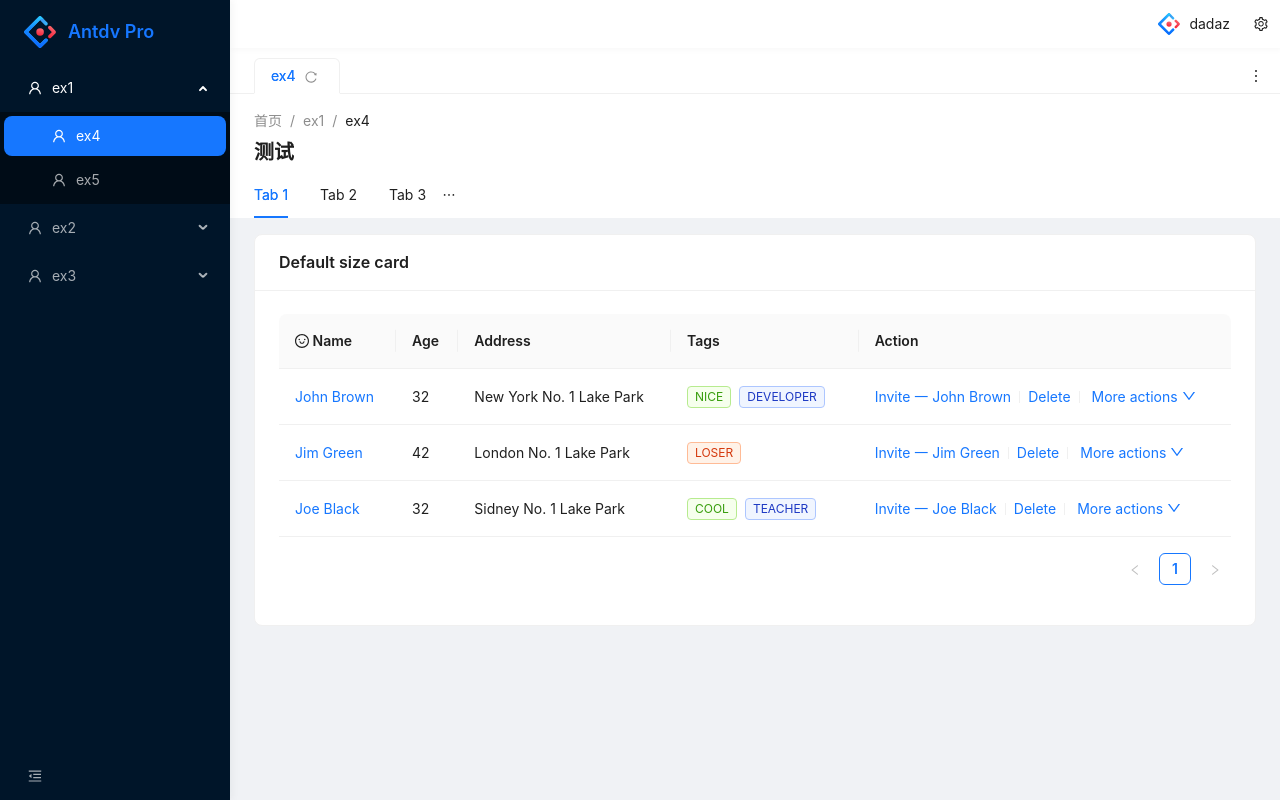
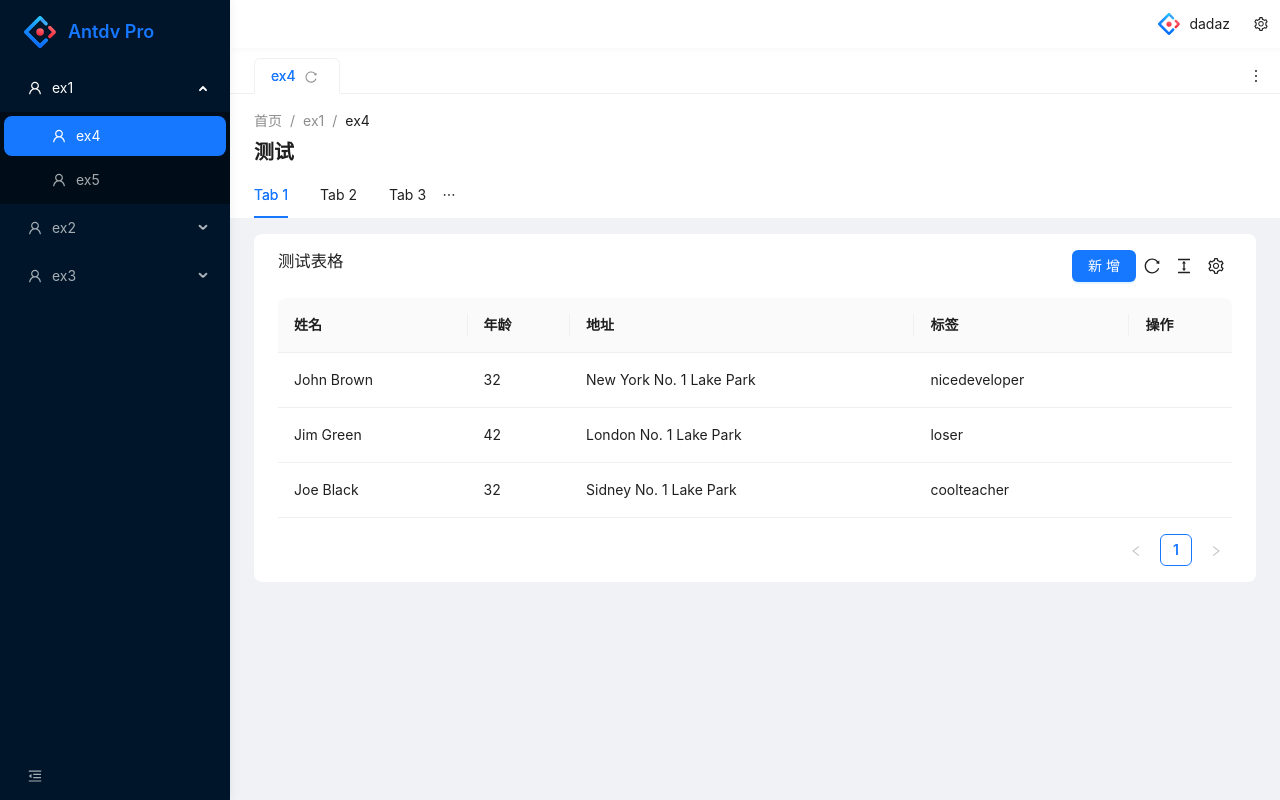
Before and after one commit to keshengtiquan/my-template, a Vue app: page /#/ex1/ex4 in a window 1280 px wide. Built offline with nearby package versions, Linux system fonts and the light colour scheme; a web font is replaced by a local one.

Commit message:
2023-11-15

```diff
--- a/components.d.ts
+++ b/components.d.ts
@@ -12,6 +12,7 @@ declare module 'vue' {
     ABreadcrumbItem: typeof import('ant-design-vue/es')['BreadcrumbItem']
     AButton: typeof import('ant-design-vue/es')['Button']
     ACard: typeof import('ant-design-vue/es')['Card']
+    ACheckbox: typeof import('ant-design-vue/es')['Checkbox']
     AConfigProvider: typeof import('ant-design-vue/es')['ConfigProvider']
     ADivider: typeof import('ant-design-vue/es')['Divider']
     ADrawer: typeof import('ant-design-vue/es')['Drawer']
@@ -26,6 +27,8 @@ declare module 'vue' {
     AMenu: typeof import('ant-design-vue/es')['Menu']
     AMenuDivider: typeof import('ant-design-vue/es')['MenuDivider']
     AMenuItem: typeof import('ant-design-vue/es')['MenuItem']
+    APopconfirm: typeof import('ant-design-vue/es')['Popconfirm']
+    APopover: typeof import('ant-design-vue/es')['Popover']
     AResult: typeof import('ant-design-vue/es')['Result']
     ASelect: typeof import('ant-design-vue/es')['Select']
     ASelectOption: typeof import('ant-design-vue/es')['SelectOption']
@@ -38,7 +41,9 @@ declare module 'vue' {
     ATag: typeof import('ant-design-vue/es')['Tag']
     ATooltip: typeof import('ant-design-vue/es')['Tooltip']
     PageContainer: typeof import('./src/components/page-container/index.vue')['default']
+    ProTable: typeof import('./src/components/pro-table/index.vue')['default']
     RouterLink: typeof import('vue-router')['RouterLink']
     RouterView: typeof import('vue-router')['RouterView']
+    Setting: typeof import('./src/components/pro-table/component/setting.vue')['default']
   }
 }
--- a/package.json
+++ b/package.json
@@ -11,12 +11,15 @@
   "dependencies": {
     "@ant-design/icons-vue": "^7.0.1",
     "@vueuse/core": "^10.6.0",
+    "animate.css": "^4.1.1",
     "ant-design-vue": "^4.0.6",
     "dayjs": "^1.11.10",
     "js-cookie": "^3.0.5",
     "pinia": "^2.1.7",
     "pinia-plugin-persistedstate": "^3.2.0",
+    "sortablejs": "^1.15.0",
     "vue": "^3.3.4",
+    "vue-draggable-next": "^2.2.1",
     "vue-router": "^4.2.5"
   },
   "devDependencies": {
--- /dev/null
+++ b/src/components/pro-table/component/setting.vue
@@ -0,0 +1,146 @@
+<script setup lang="ts">
+import type {TableColumnType} from "ant-design-vue";
+import {VueDraggableNext as draggable} from 'vue-draggable-next'
+import {onMounted, ref, watch} from "vue";
+
+const props = defineProps<{
+  initColumns?: TableColumnType[],
+  tableColumns?: any[]
+}>()
+const emits = defineEmits(['change'])
+const checkAllRef = ref()
+const open = ref(false)
+const settingColumns = ref<any[]>([])
+const checkAll = ref(false)
+const isIndeterminate = ref(false)
+const onDragChange = () => {
+  emits('change', settingColumns.value.filter(item => !item.hide))
+}
+const onCheckAllChange = (e: any) => {
+  settingColumns.value.forEach(item => {
+    item.hide = !e.target.checked
+  })
+  emits('change', settingColumns.value.filter(item => !item.hide))
+}
+const onCheckChange = (check: boolean, element: any) => {
+  settingColumns.value.forEach(item => {
+    if (item.dataIndex === element.dataIndex) {
+      item.hide = !check
+    }
+  })
+  emits('change', settingColumns.value.filter(item => !item.hide))
+}
+const onReset = () => {
+  init()
+  emits('change', settingColumns.value.filter(item => !item.hide))
+}
+
+const aaa = () => {
+  console.log(39)
+}
+
+watch(settingColumns, (newVal: any[]) => {
+  const count = newVal.reduce((accumulator, column) => {
+    // 当 hide 为 false 时，进行累加
+    if (!column.hide) {
+      return accumulator + 1;
+    }
+    return accumulator;
+  }, 0);
+  console.log(count, props.initColumns?.length)
+  if (count === props.initColumns?.length) {
+    isIndeterminate.value = false
+    checkAll.value = true
+  } else if (count === 0) {
+    isIndeterminate.value = false
+    checkAll.value = false
+  } else {
+    checkAll.value = false
+    isIndeterminate.value = true
+  }
+}, {deep: true, immediate: true})
+
+const init = () => {
+  settingColumns.value = []
+  props.initColumns?.forEach((item, index) => {
+    const obj = {title: item.title, fixed: item.fixed, dataIndex: item.dataIndex, key: index, hide: false}
+    settingColumns.value.push(obj)
+  })
+}
+onMounted(async () => {
+  init()
+  emits('change', settingColumns.value.filter(item => !item.hide))
+})
+</script>
+<template>
+  <a-popover v-model:open="open" placement="bottomRight" trigger="click">
+    <template #content>
+      <div class="flex justify-between">
+        <a-checkbox ref="checkAllRef" :indeterminate="isIndeterminate" v-model:checked="checkAll"
+                    @change="onCheckAllChange">
+          <span class="pl-8px">列展示</span>
+        </a-checkbox>
+        <a-button type="link" size="small" @click="onReset">重置</a-button>
+      </div>
+      <!--   不固定   -->
+      <draggable
+          v-model="settingColumns"
+          @change="onDragChange"
+          class="w-200px"
+      >
+        <div class="w-full pl-24px mx-6px font-size-12px text-[var(--text-color-1)]">不固定</div>
+        <div class="flex pt-5px" v-for="element in settingColumns" :key="element.key">
+          <HolderOutlined class="pr-8px hover:cursor-grabbing "/>
+          <span class="w-24px"></span>
+          <a-checkbox class="flex-1 w-full" :checked="!element.hide"
+                      @change="(e: any) => onCheckChange(e.target.checked, element)">
+            <div class="flex justify-between w-full hover:bg-[var(--hover-color)] px-8px rd-6px show-span">
+              {{ element.title }}
+              <span class="text-blue font-600">
+                <a-tooltip placement="top" class="">
+                  <template #title>
+                    <span>固定在列首</span>
+                  </template>
+                  <VerticalAlignTopOutlined @click.stop="aaa"/>
+                </a-tooltip>
+                <a-tooltip placement="top" class="">
+                  <template #title>
+                    <span>固定在列尾</span>
+                  </template>
+                  <VerticalAlignBottomOutlined/>
+                </a-tooltip>
+              </span>
+
+            </div>
+          </a-checkbox>
+        </div>
+      </draggable>
+    </template>
+    <SettingOutlined/>
+  </a-popover>
+
+
+</template>
+<style scoped>
+.ant-popconfirm :deep(.ant-popconfirm-message-title) {
+  margin-inline-start: 0 !important;
+}
+
+.ant-checkbox-wrapper > :deep(span:last-child) {
+  width: 100%;
+}
+
+:deep(.ant-checkbox+span) {
+  padding-inline-start: 0;
+  padding-inline-end: 0;
+}
+
+.show-span > span {
+  display: none;
+}
+
+/* hover div 时显示 span */
+.show-span:hover > span {
+  display: inline-block;
+}
+</style>
--- /dev/null
+++ b/src/components/pro-table/index.vue
@@ -0,0 +1,61 @@
+<script setup lang="ts">
+import type {TableColumnType} from "ant-design-vue";
+import Setting from './component/setting.vue'
+import {ref} from "vue";
+
+const props = defineProps<{
+  columns: TableColumnType[],
+  dataSource: any[],
+}>()
+const tableColumns = ref<any[]>([])
+const settingChangeHandle = (setting: any[]) => {
+  let tem: TableColumnType[] = []
+  setting.forEach(item => {
+    const column = props.columns.find(column => column.dataIndex === item.dataIndex)
+    if(column)
+      tem.push(column)
+  })
+  tableColumns.value = tem
+}
+</script>
+
+<template>
+  <div class="bg-[var(--bg-page-container)] rd-8px px-24px">
+    <div class="flex justify-between bg-[var(--bg-page-container)] py-16px rd-t-8px">
+      <div class="h-32px flex items-center">
+        <slot name="toolLeft"></slot>
+      </div>
+      <div class="h-32px flex items-center">
+        <slot name="toolRight"></slot>
+        <a-tooltip placement="top" class="w-32px text-center font-size-4 inline-block">
+          <template #title>
+            <span>刷新</span>
+          </template>
+          <ReloadOutlined />
+        </a-tooltip>
+        <a-tooltip placement="top" class="w-32px text-center font-size-4 inline-block">
+          <template #title>
+            <span>密度</span>
+          </template>
+          <ColumnHeightOutlined />
+
+        </a-tooltip>
+        <a-tooltip placement="top" class="w-32px text-center font-size-4 inline-block relative hover:cursor-pointer">
+          <template #title>
+            <span>列设置</span>
+          </template>
+          <Setting :init-columns="columns" @change="settingChangeHandle"></Setting>
+        </a-tooltip>
+      </div>
+    </div>
+    <a-table v-bind="$attrs" :columns="tableColumns" :dataSource="dataSource">
+      <template v-for="(item, key, index) in $slots" :key="index" v-slot:[key]="item">
+        <slot :name="key" v-bind="item"></slot>
+      </template>
+    </a-table>
+
+  </div>
+</template>
+<style scoped>
+
+</style>
--- a/src/main.ts
+++ b/src/main.ts
@@ -5,6 +5,7 @@ import router from '@/router'
 import 'ant-design-vue/dist/reset.css'
 import store from "@/store"
 import "uno.css";
+import 'animate.css';
 import * as antIcons from '@ant-design/icons-vue'
 // import PageContainer from '@/components/page-container/index.vue'
 
--- a/src/pages/ex1/ex4/index.vue
+++ b/src/pages/ex1/ex4/index.vue
@@ -1,32 +1,32 @@
 <script setup lang="ts">
 import PageContainer from '@/components/page-container/index.vue'
 import {ref} from "vue";
-import { SmileOutlined, DownOutlined } from '@ant-design/icons-vue';
+import ProTable from '@/components/pro-table/index.vue'
 
 const activeKey = ref('1');
 const columns = [
   {
-    name: 'Name',
+    title: '姓名',
     dataIndex: 'name',
     key: 'name',
   },
   {
-    title: 'Age',
+    title: '年龄',
     dataIndex: 'age',
     key: 'age',
   },
   {
-    title: 'Address',
+    title: '地址',
     dataIndex: 'address',
     key: 'address',
   },
   {
-    title: 'Tags',
+    title: '标签',
     key: 'tags',
     dataIndex: 'tags',
   },
   {
-    title: 'Action',
+    title: '操作',
     key: 'action',
   },
 ];
@@ -64,61 +64,25 @@ const data = [
         <a-tab-pane key="3" tab="Tab 3"></a-tab-pane>
       </a-tabs>
     </template>
-    <a-card title="Default size card" >
-      <a-table :columns="columns" :data-source="data">
-        <template #headerCell="{ column }">
-          <template v-if="column.key === 'name'">
-        <span>
-          <smile-outlined />
-          Name
-        </span>
-          </template>
-        </template>
-
-        <template #bodyCell="{ column, record }">
-          <template v-if="column.key === 'name'">
-            <a>
-              {{ record.name }}
-            </a>
-          </template>
-          <template v-else-if="column.key === 'tags'">
-        <span>
-          <a-tag
-              v-for="tag in record.tags"
-              :key="tag"
-              :color="tag === 'loser' ? 'volcano' : tag.length > 5 ? 'geekblue' : 'green'"
-          >
-            {{ tag.toUpperCase() }}
-          </a-tag>
-        </span>
-          </template>
-          <template v-else-if="column.key === 'action'">
-        <span>
-          <a>Invite 一 {{ record.name }}</a>
-          <a-divider type="vertical" />
-          <a>Delete</a>
-          <a-divider type="vertical" />
-          <a class="ant-dropdown-link">
-            More actions
-            <down-outlined />
-          </a>
-        </span>
-          </template>
-        </template>
-      </a-table>
-    </a-card>
-
+    <ProTable :columns="columns" :data-source="data">
+      <template #toolLeft>
+        <h3>测试表格</h3>
+      </template>
+      <template #toolRight>
+        <a-button type="primary">新增</a-button>
+      </template>
+    </ProTable>
   </PageContainer>
 
 </template>
 
 
-
 <style scoped>
-.ant-tabs-top >:deep(.ant-tabs-nav) {
+.ant-tabs-top > :deep(.ant-tabs-nav) {
   margin: 0;
 }
-.ant-tabs-top >:deep(.ant-tabs-nav::before) {
+
+.ant-tabs-top > :deep(.ant-tabs-nav::before) {
   border-bottom: none;
 }
 </style>
```
Also changed, not shown: 1 other file (tests, documents, lock files or other folders).
